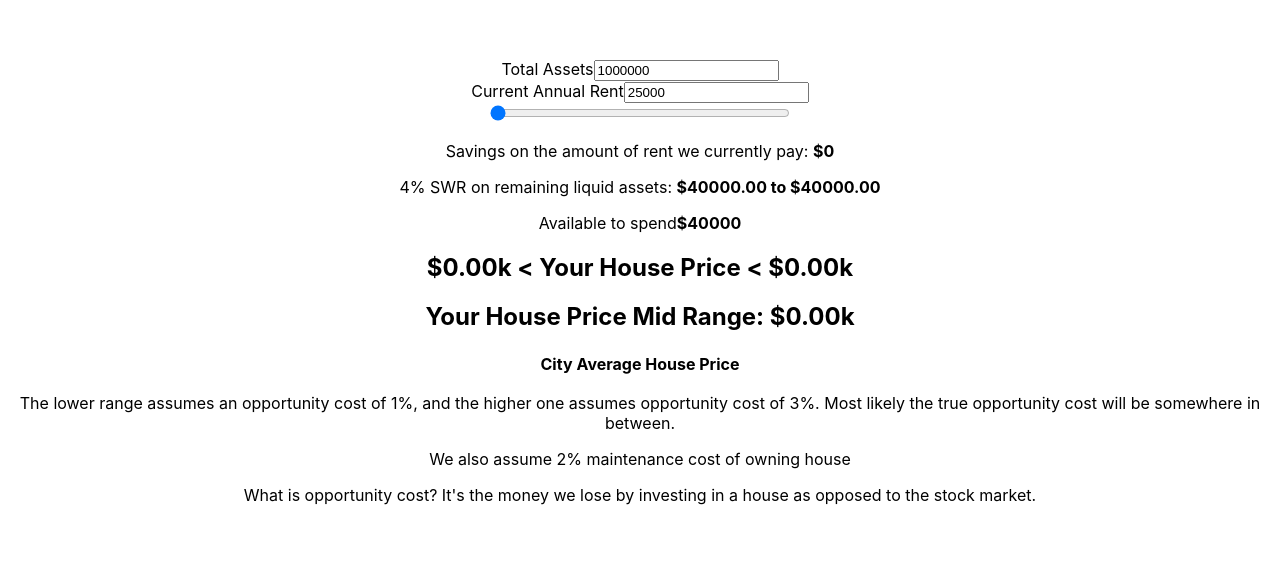
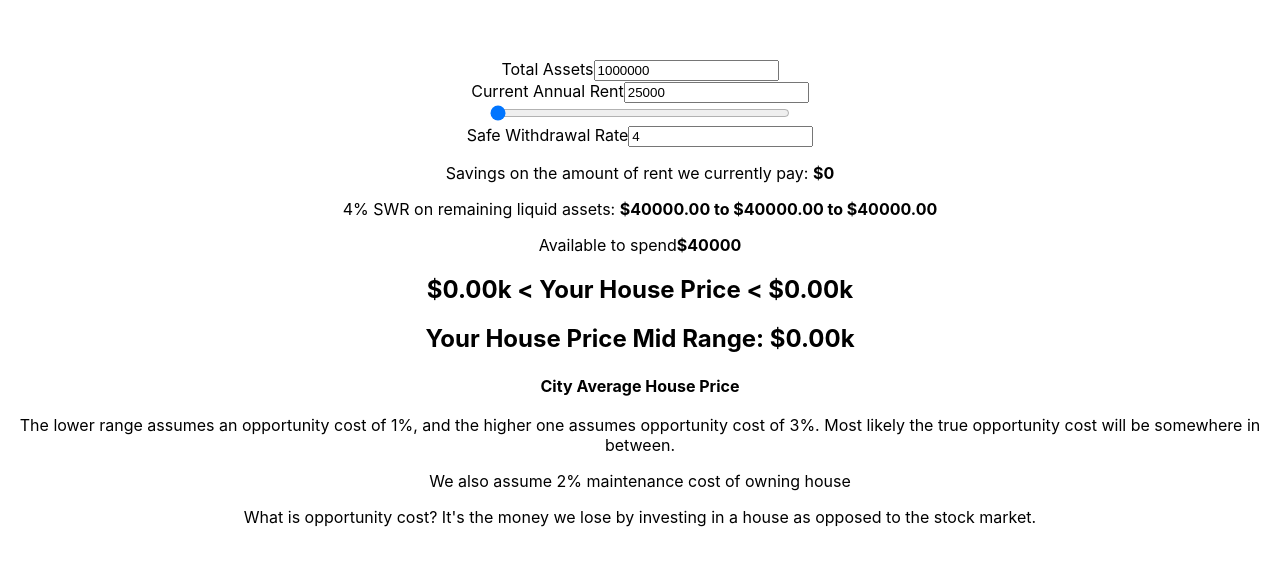
Before and after one commit to sidk/what-can-you-buy, a React (Create React App) app: page / in a window 1280 px wide. Shown: the part 141-706 px from the top of the page. Built offline with nearby package versions, Linux system fonts and the light colour scheme.

Commit message:
make swr a knob

```diff
--- a/src/App.js
+++ b/src/App.js
@@ -36,6 +36,7 @@ function App() {
   const [midRange, setMidRange] = React.useState(0);
   const [currentRent, setCurrentRent] = React.useState(25000);
   const [totalAssets, setTotalAssets] = React.useState(1000000);
+  const [swr, setSwr] = React.useState(4);
 
   const calculateRange = (e) => {
     setSavings(e.target.value);
@@ -70,22 +71,32 @@ function App() {
         min="0"
         max={currentRent}
       />
+      <div>
+        <label>Safe Withdrawal Rate</label>
+        <input
+          type="number"
+          value={swr}
+          onChange={(e) => setSwr(e.target.value)}
+        />
+      </div>
       <p>
         Savings on the amount of rent we currently pay:{" "}
         <strong>${savings}</strong>
       </p>
+
       <p>
-        4% SWR on remaining liquid assets:{" "}
+        {swr}% SWR on remaining liquid assets:{" "}
         <strong>
-          ${(0.04 * (totalAssets - higherRange)).toFixed(2)} to {" $"}
-          {(0.04 * (totalAssets - lowerRange)).toFixed(2)}
+          ${((swr / 100) * (totalAssets - higherRange)).toFixed(2)} to {" $"}
+          {((swr / 100) * (totalAssets - midRange)).toFixed(2)} to {" $"}
+          {((swr / 100) * (totalAssets - lowerRange)).toFixed(2)}
         </strong>
       </p>
       <p>
         Available to spend
         <strong>
           $
-          {(0.04 * (totalAssets - midRange)).toFixed(2) -
+          {((swr / 100) * (totalAssets - midRange)).toFixed(2) -
             (0.02 * midRange).toFixed(2)}
         </strong>
       </p>
```
